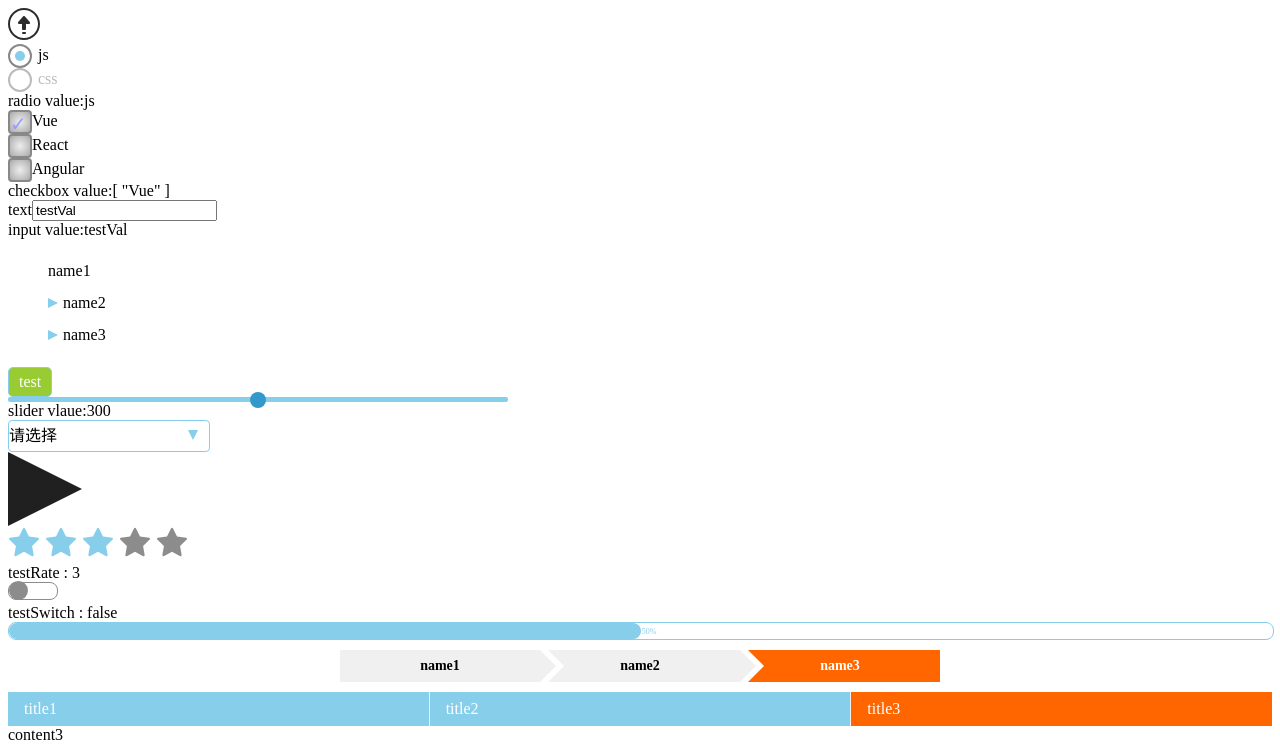
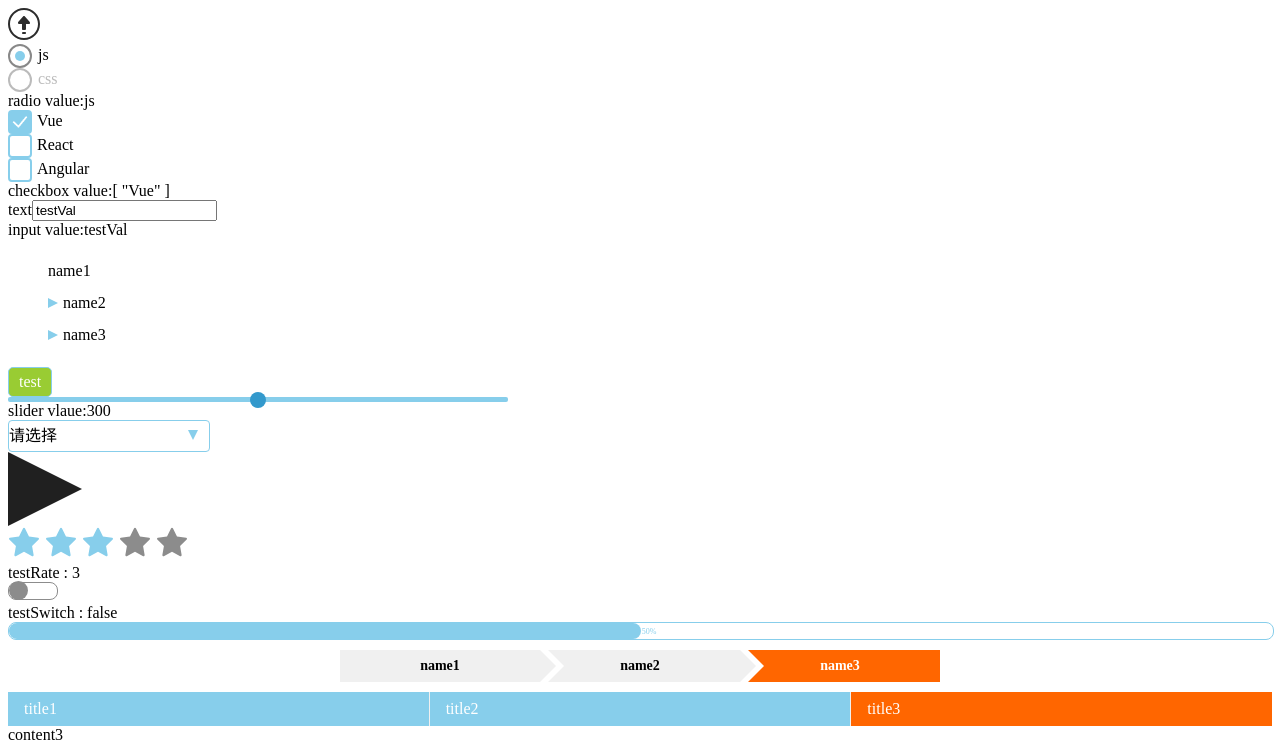
Before and after one commit to cheng87126/v-com, a Vue app: page / in a window 1280 px wide. Shown: the top 744 px of the page. Built offline with nearby package versions, Linux system fonts and the light colour scheme.

Commit message:
update checkbox.vue && webpack.config

```diff
--- a/package.json
+++ b/package.json
@@ -5,7 +5,8 @@
   "main": "index.js",
   "scripts": {
     "test": "echo \"Error: no test specified\" && exit 1",
-    "dev": "webpack"
+    "dev": "webpack",
+    "start": "webpack-dev-server --open"
   },
   "keywords": [],
   "author": "",
@@ -24,6 +25,7 @@
     "url-loader": "^0.6.2",
     "vue-loader": "^13.5.0",
     "vue-template-compiler": "^2.5.3",
-    "webpack": "^3.8.1"
+    "webpack": "^3.8.1",
+    "webpack-dev-server": "^2.11.1"
   }
 }
--- a/src/checkbox.vue
+++ b/src/checkbox.vue
@@ -7,18 +7,23 @@ input[type="checkbox"] + label span {
     vertical-align: middle;
     width: 20px;
     height: 20px;
-    border: 2px solid #888;
+    border: 2px solid skyblue;
     border-radius: 4px;
-    background: radial-gradient(#eee, #aaa);
+    margin-right: 5px;
 }
 input[type="checkbox"]:disabled + label{
     color: #919191;
 }
+input[type="checkbox"]:checked + label span{
+    background-color: skyblue;
+}
 input[type="checkbox"]:checked + label span::before {
-    content: "✓";
-    color: #9999FF;
-    text-align: center;
-    font-size: 20px;
+    content: '';
+    background: url(./img/check.png) center center;
+    background-size: 20px 20px;
+    display: block;
+    width: 20px;
+    height: 20px;
 }
 </style>
 <template>
--- a/src/select.vue
+++ b/src/select.vue
@@ -43,6 +43,8 @@
     top: 32px;
     width: 100%;
     box-shadow: 0 0 2px #000;
+    background: #fff;
+    z-index: 1;
 }
 </style>
 <template>
--- a/webpack.config.js
+++ b/webpack.config.js
@@ -30,6 +30,9 @@ module.exports = {
 			}
 		]
 	},
+	devServer: {
+		contentBase: './dist'
+	},
 	plugins:[
 		new CleanWebpackPlugin(['dist']),
 		new HtmlWebpackPlugin({
```
Also changed, not shown: src/img/check.png (added). Lines whose indentation alone changed are shown as unchanged.
